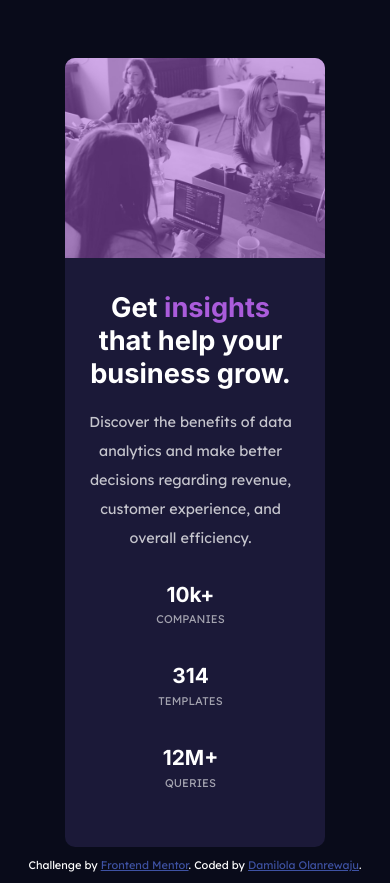
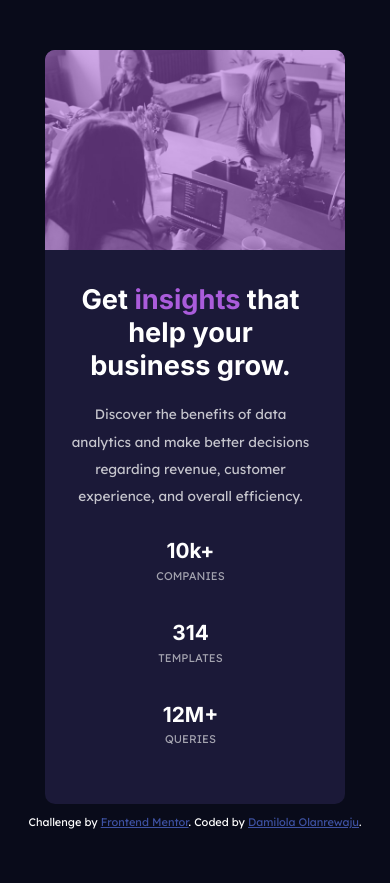
Before and after one commit to Dami-Moore/stats-preview-card-component-main, a plain HTML site: page index.html in a window 390 px wide. After the commit the page ends 844 px from the top, so only its background shows below. Drawn offline with Linux system fonts and the light colour scheme.

Commit message:
Update style.css

```diff
--- a/style.css
+++ b/style.css
@@ -108,14 +108,13 @@ span {
 @media only screen and (max-width: 900px) {
     .container {
         flex-direction: column-reverse;
-        width: 365px;
-        margin: 0 auto;
+        max-width: 300px;
+        margin: 50px auto 0;
     }
 
     .picture-box  {
         height: 200px;
-        width: 87%;
-        margin: 50px auto 0;
+        width: 100%;
     }
 
     .color {
@@ -137,10 +136,10 @@ span {
 
     .info {
         padding-bottom: 50px;
-        margin: 0 auto;
         text-align: center;
         border-top-left-radius: 0px;
         border-bottom-right-radius: 10px;
+        max-width: 100%;
     }
 
     .grid-layout {
@@ -161,6 +160,6 @@ span {
     }
 
     .main-paragraph {
-        font-size: 0.9rem;
+        font-size: 0.85rem;
     }
 }
```
